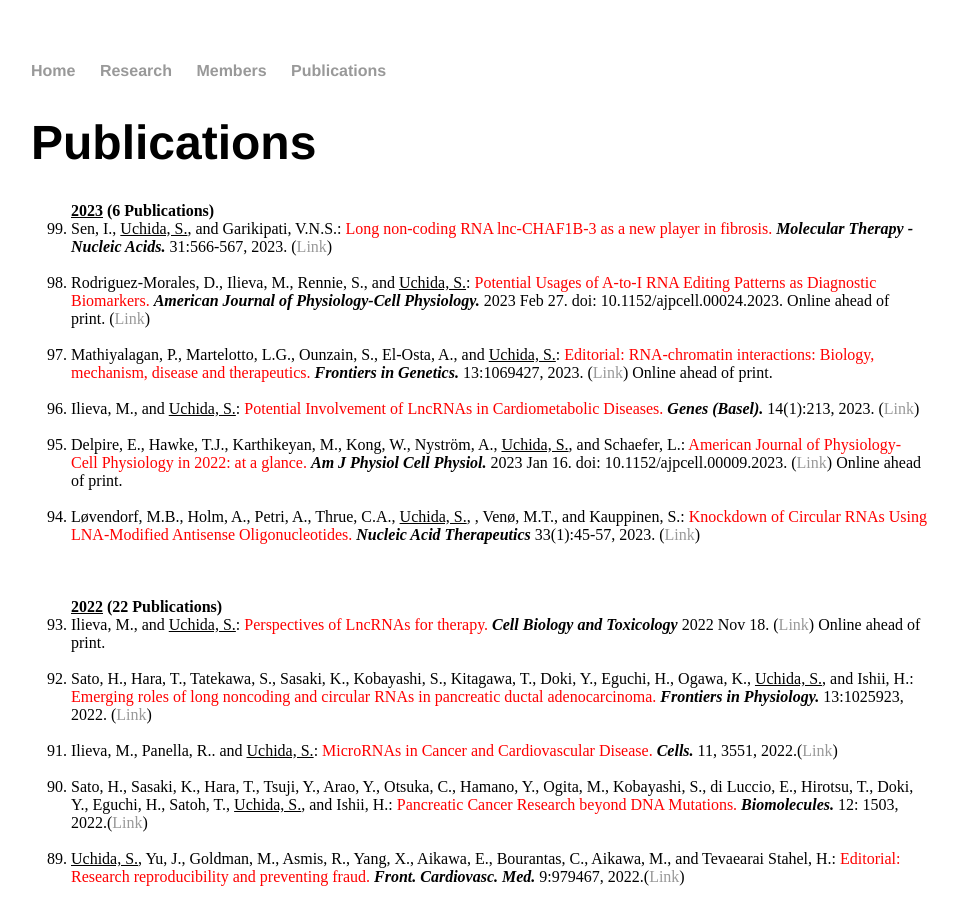
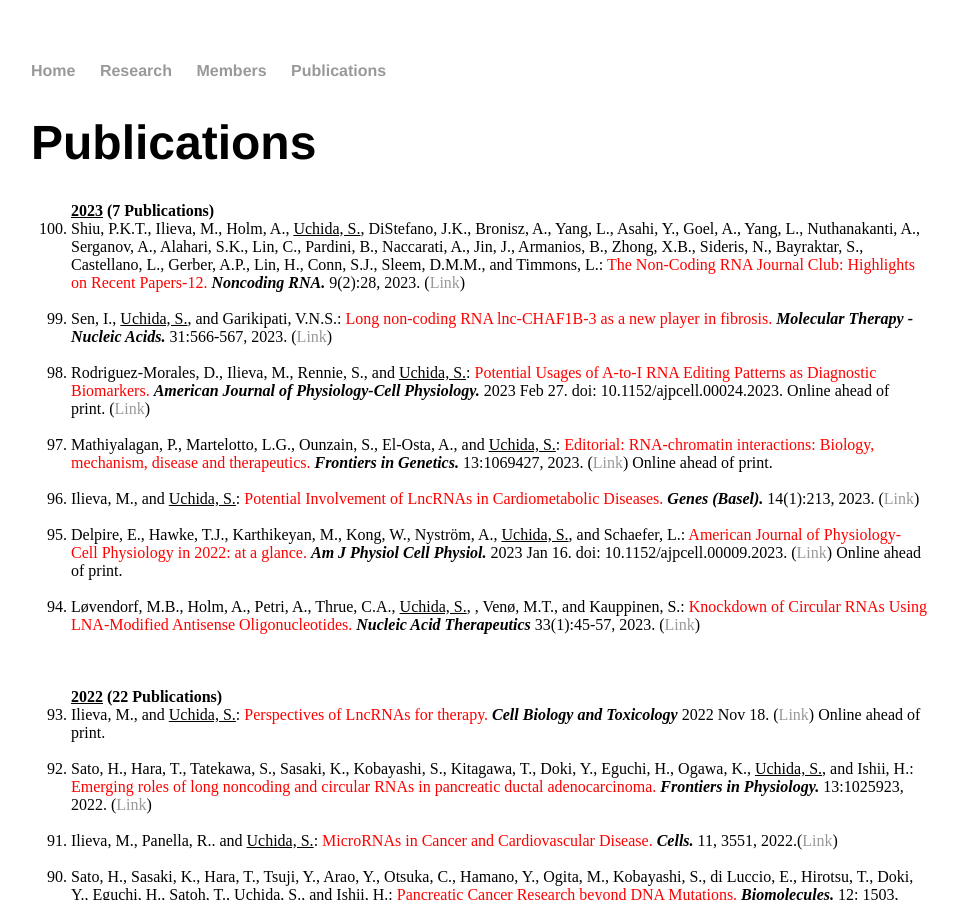
Before and after one commit to heartlncrna/heartlncrna.github.io, a Jekyll site: the page publications/pub_list.html, which Jekyll copies as it is, in a window 1280 px wide and 900 px high. Shown: the whole window, without its empty margins (161-1119 px from the left). Built offline with Jekyll 4.4.1, drawn with Linux system fonts in a browser that asks for light colours.

Commit message:
Update pub_list.html

```diff
--- a/publications/pub_list.html
+++ b/publications/pub_list.html
@@ -26,7 +26,10 @@
 
 			<p class="Normal">
 			<ol reversed="reversed">
-				<strong><u>2023</u>  (6 Publications)</strong>
+				<strong><u>2023</u>  (7 Publications)</strong>
+				<li>	Shiu, P.K.T., Ilieva, M., Holm, A., <u>Uchida, S.</u>, DiStefano, J.K., Bronisz, A., Yang, L., Asahi, Y., Goel, A., Yang, L., Nuthanakanti, A., Serganov, A., Alahari, S.K., Lin, C., Pardini, B., Naccarati, A., Jin, J., Armanios, B., Zhong, X.B., Sideris, N., Bayraktar, S., Castellano, L., Gerber, A.P., Lin, H., Conn, S.J., Sleem, D.M.M., and Timmons, L.: <font color="red">The Non-Coding RNA Journal Club: Highlights on Recent Papers-12.</font> <b><i> Noncoding RNA.</i></b> 9(2):28, 2023. (<a href="https://www.mdpi.com/2311-553X/9/2/28">Link</span></a>)</li>
+			<br>
+
 				<li>	Sen, I., <u>Uchida, S.</u>, and Garikipati, V.N.S.: <font color="red">Long non-coding RNA lnc-CHAF1B-3 as a new player in fibrosis.</font> <b><i> Molecular Therapy - Nucleic Acids.</i></b> 31:566-567, 2023. (<a href="https://www.cell.com/molecular-therapy-family/nucleic-acids/fulltext/S2162-2531(23)00033-1?_returnURL=https%3A%2F%2Flinkinghub.elsevier.com%2Fretrieve%2Fpii%2FS2162253123000331%3Fshowall%3Dtrue">Link</span></a>)</li>
 			<br>
 
```
